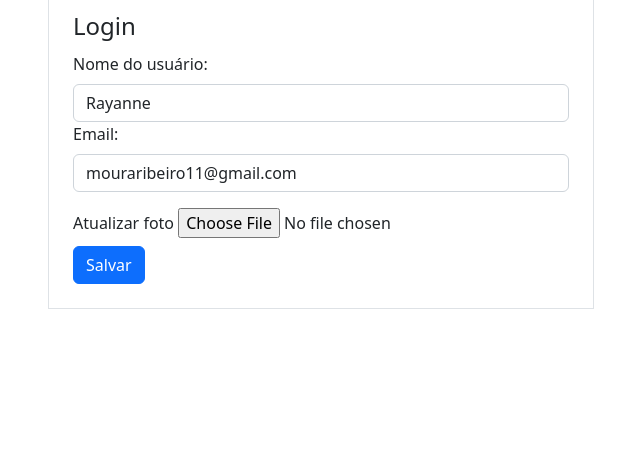
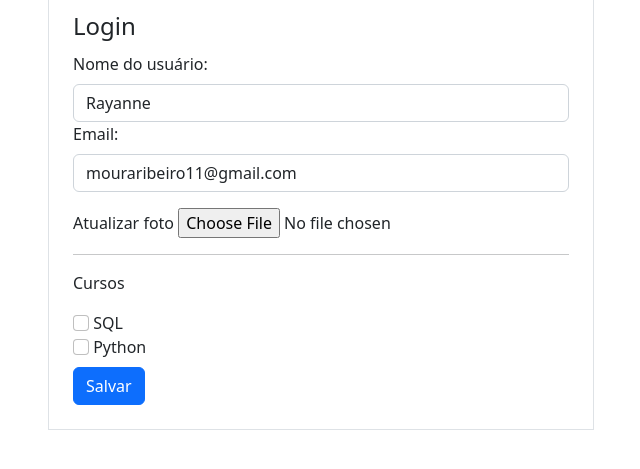
Before and after one commit to mouraribeiro/ProjetoFlask, a Flask app: page /perfil/editar in a window 1280 px wide. Shown: the part 293-762 px from the top of the page, without its empty margins (319-959 px from the left). Run offline with Flask 2, Linux system fonts and the light colour scheme; a user stored in the database is signed in; some libraries are stand-ins or nearby versions.

Commit message:
atualizar cursos

```diff
--- a/comunidade/forms.py
+++ b/comunidade/forms.py
@@ -30,6 +30,8 @@ class FormEditarPerfil(FlaskForm):
     username = StringField('Nome do usuário:', validators=[DataRequired()])
     email = StringField('Email:', validators=[DataRequired(), Email()])
     foto_perfil = FileField('Atualizar foto', validators=[FileAllowed(['jpg', 'png'])])
+    curso_sql = BooleanField('SQL')
+    curso_python = BooleanField('Python')
     botao_submit_editarperfil = SubmitField('Salvar')
 
     def validate_email(self, email):
--- a/comunidade/routes.py
+++ b/comunidade/routes.py
@@ -83,6 +83,14 @@ def salvar_imagem(imagem):
     imagem_reduzida.save(caminho_completo)
     return nome_arquivo
 
+def atualizar_cursos(form):
+    lista_cursos =[]
+    for campo in form:
+        if 'curso_' in campo.name:
+            if campo.data:
+                lista_cursos.append(campo.label.text)
+    return ';'.join(lista_cursos)
+
 
 @app.route('/perfil/editar', methods=['GET', 'POST'])
 @login_required
@@ -94,6 +102,7 @@ def editar_perfil():
         if form.foto_perfil.data:
             nome_imagem = salvar_imagem(form.foto_perfil.data)
             current_user.foto_perfil = nome_imagem
+        current_user.cursos = atualizar_cursos(form)
         database.session.commit()
         flash("Perfil atualizado com sucesso.", 'alert-success')
         return redirect(url_for('perfil'))
--- a/comunidade/templates/editarperfil.html
+++ b/comunidade/templates/editarperfil.html
@@ -40,11 +40,21 @@
                         {{ form.foto_perfil.label }}
                         {{ form.foto_perfil(class='form-control-file') }}
                         {% if form.foto_perfil.errors %}
-                            {% for erro in form.foto_perfil.errors %}
+                        {% for erro in form.foto_perfil.errors %}
                         <span class="text-danger">{{ error }}</span><br>
-                            {% endfor %}
+                        {% endfor %}
                         {% endif %}
                     </div>
+                    <hr>
+                    <p>Cursos</p>
+                    {% for campo in form %}
+                    {% if 'curso_' in campo.name %}
+                    <div class="form-group">
+                        {{campo(class= "form-check-input")}}
+                        {{campo.label(class="form-check-label")}}
+                    </div>
+                    {% endif %}
+                    {% endfor %}
 
                     {{ form.botao_submit_editarperfil (class="btn btn-primary mt-2") }}
                 </fieldset>
@@ -52,4 +62,4 @@
         </div>
 
         {% endblock %}
-</div>
+    </div>
```
